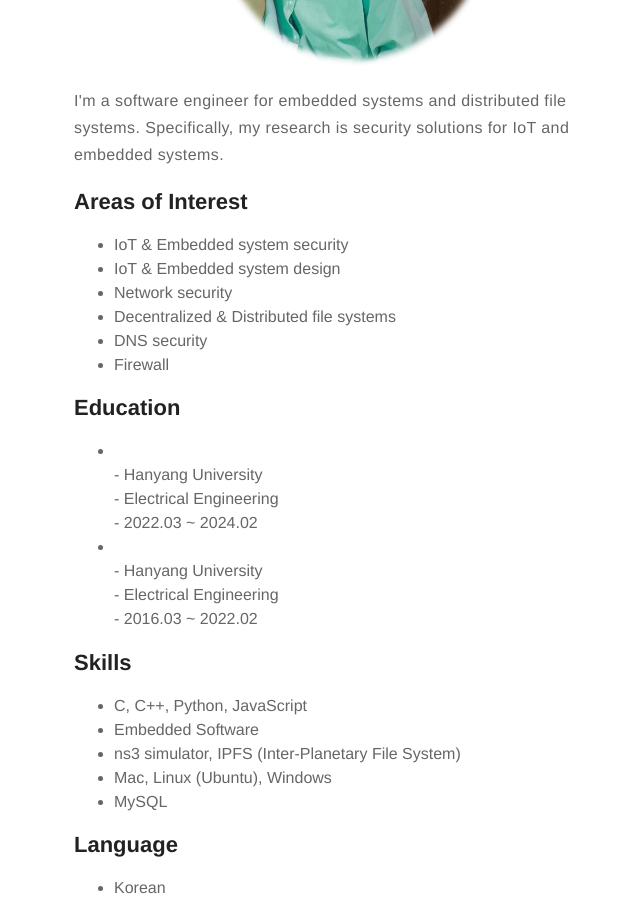
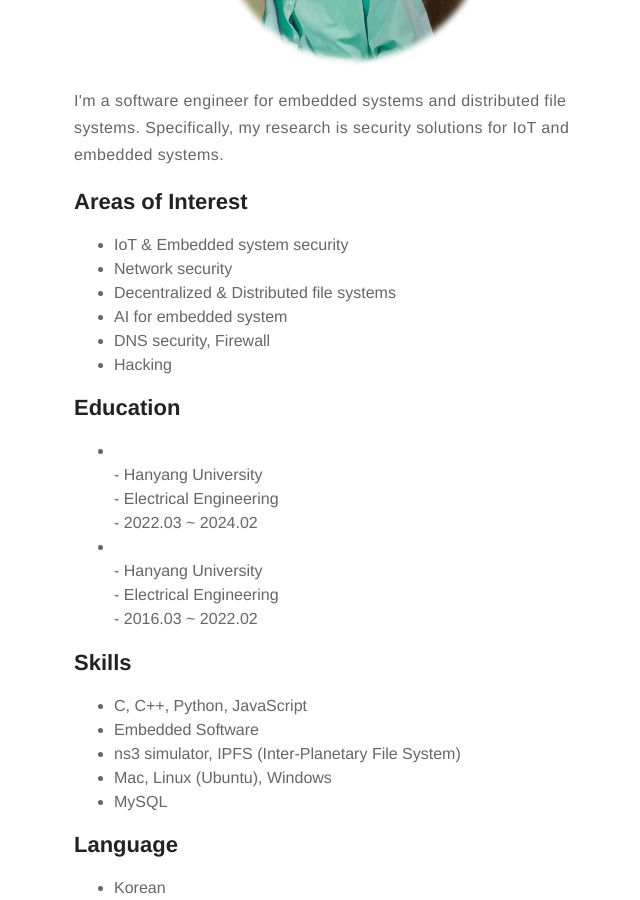
Before and after one commit to yeongbin7/yeongbin7.github.io, a Jekyll site: the page built from about.md, in a window 1280 px wide and 900 px high, scrolled down 339 px. Shown: the whole window, without its empty margins (286-926 px from the left). Built offline with Jekyll 4.4.1, drawn with Linux system fonts in a browser that asks for light colours; nearby versions of some CDN libraries.

Commit message:
revise interest

```diff
--- a/about.md
+++ b/about.md
@@ -9,11 +9,11 @@ layout: page
 <h2>Areas of Interest</h2>
 <ul>
 	<li><b>IoT & Embedded system security</b></li>
-	<li><b>IoT & Embedded system design</b></li>
 	<li><b>Network security</b></li>
 	<li><b>Decentralized & Distributed file systems</b></li>
-	<li><b>DNS security</b></li>
-	<li><b>Firewall</b></li>
+	<li><b>AI for embedded system</b></li>
+	<li><b>DNS security, Firewall</b></li>
+	<li><b>Hacking</b></li>
 </ul>
 
 <h2>Education</h2>
```
